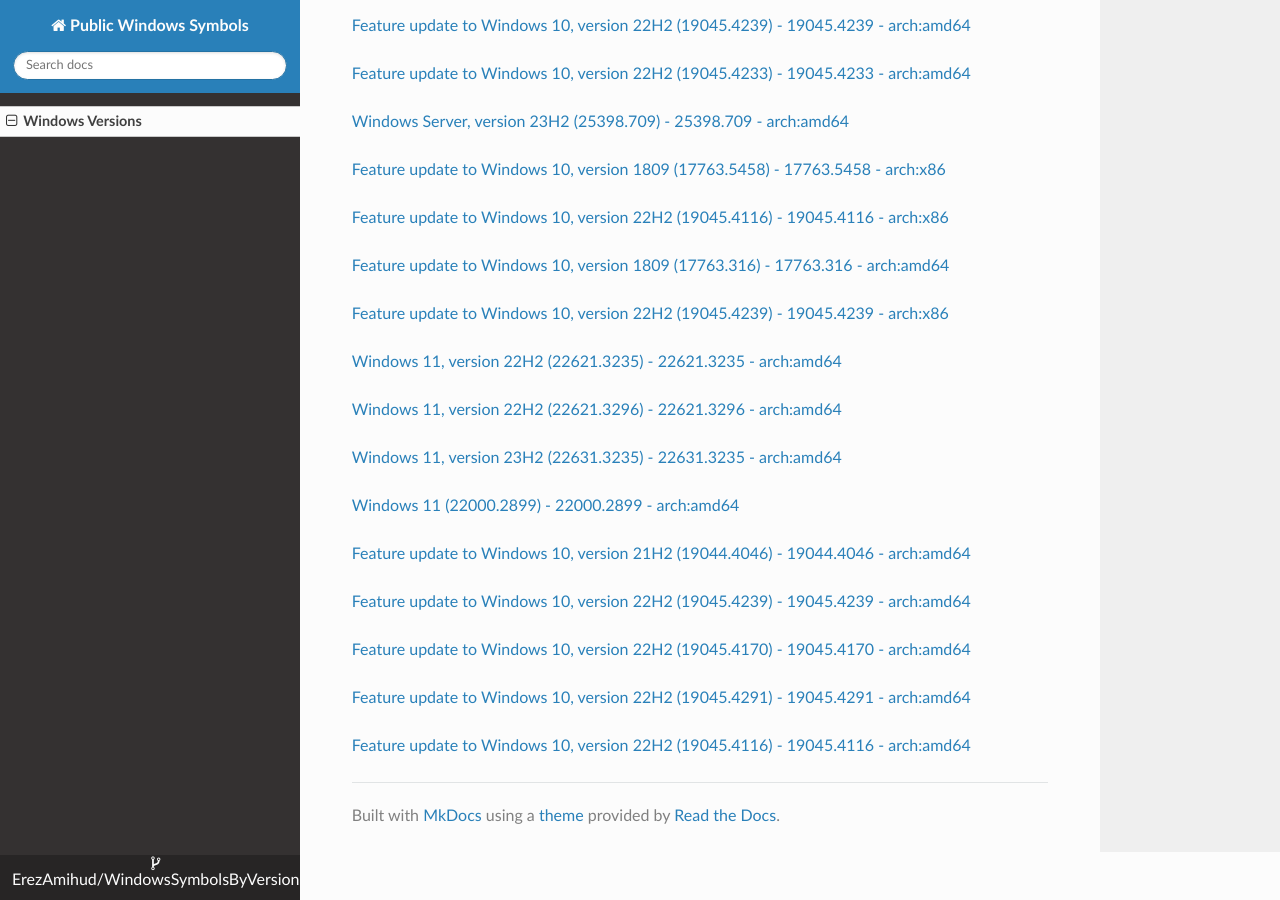
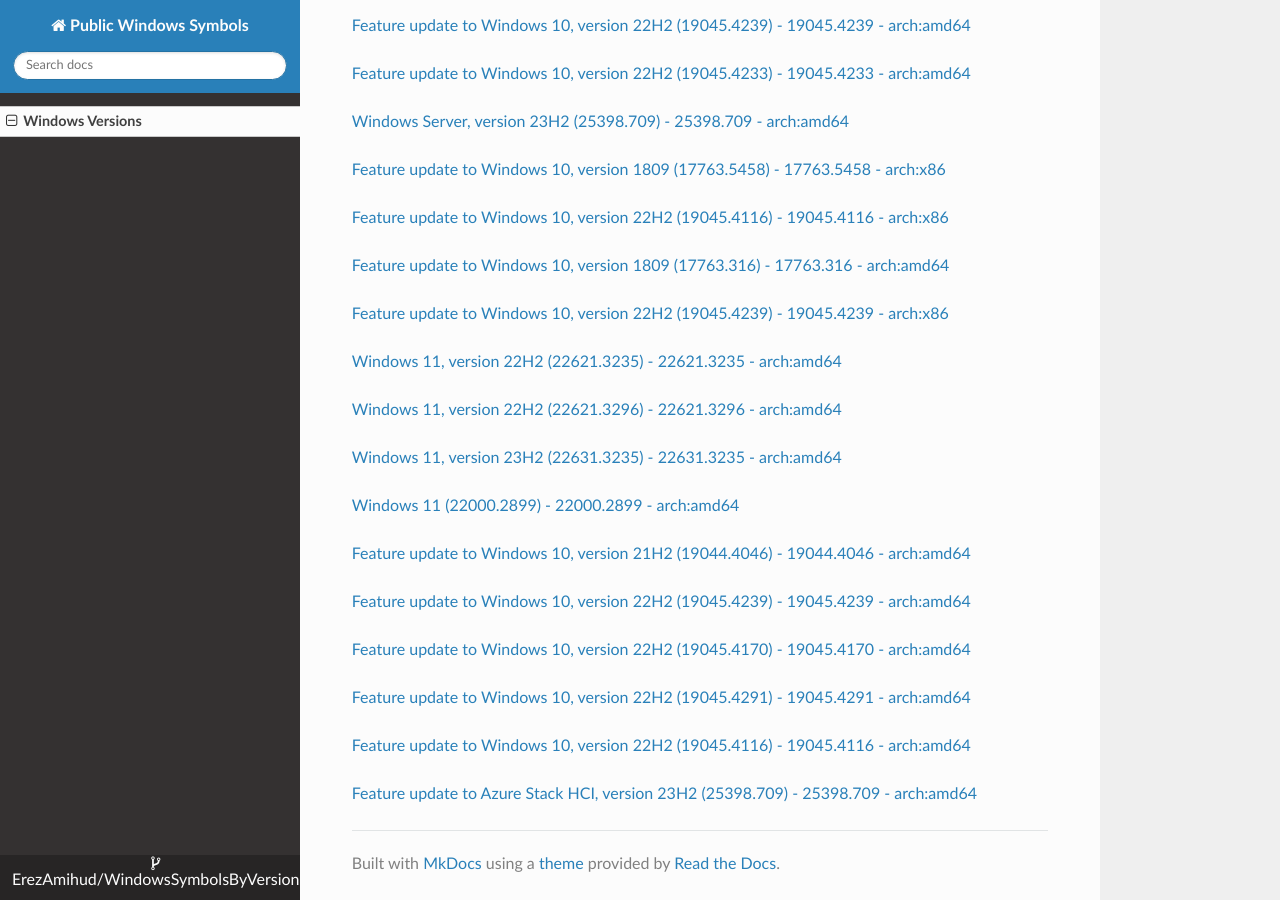
Before and after one commit to ErezAmihud/WindowsSymbolsByVersion, an MkDocs documentation site: the page built from docs/index.md, in a window 1280 px wide and 900 px high, scrolled down 16997 px. Built offline with MkDocs 1.6.1, drawn with Linux system fonts in a browser that asks for light colours; nearby versions of some CDN libraries.

Commit message:
Automated commit, add manifest for aa98b859-83e4-44ea-b052-e1027c283f39

```diff
--- a/docs/index.md
+++ b/docs/index.md
@@ -925,3 +925,6 @@
 
 
 [Feature update to Windows 10, version 22H2 (19045.4116) - 19045.4116 - arch:amd64](https://github.com/ErezAmihud/WindowsSymbolsByVersion/blob/main/manifests/f433aac2-8356-4321-87ce-ab56831c8a65.manifest)
+
+
+[Feature update to Azure Stack HCI, version 23H2 (25398.709) - 25398.709 - arch:amd64](https://github.com/ErezAmihud/WindowsSymbolsByVersion/blob/main/manifests/aa98b859-83e4-44ea-b052-e1027c283f39.manifest)
```
Also changed, not shown: process_builds.json (+1 -1 lines), 1 other file.
